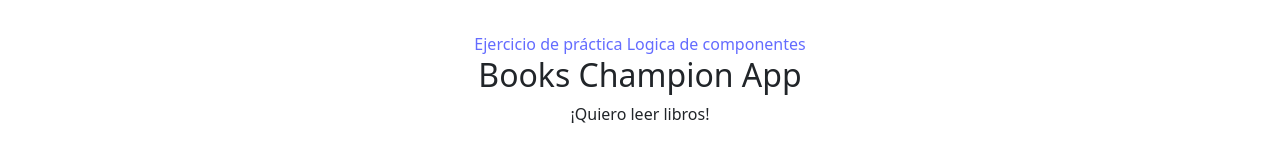
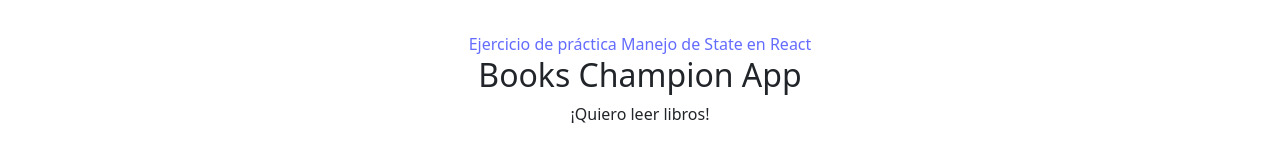
Before and after one commit to npeturro/project_labo2024, a React (Vite) app: page / in a window 1280 px wide. Shown: the top 160 px of the page. Built offline with nearby package versions, Linux system fonts and the light colour scheme.

Commit message:
Cambio de titulo

```diff
--- a/src/App.jsx
+++ b/src/App.jsx
@@ -42,7 +42,7 @@
 
   return (
     <div >
-      <a href="https://frro.cvg.utn.edu.ar/pluginfile.php/172899/mod_resource/content/4/U1.2%20L%C3%B3gica%20de%20componentes.pdf" target='_blank'>Ejercicio de práctica Logica de componentes</a>
+      <a href="https://frro.cvg.utn.edu.ar/pluginfile.php/174763/mod_resource/content/4/U2.1_%20Manejo%20de%20state%20en%20React%20%281%29.pdf" target='_blank'>Ejercicio de práctica Manejo de State en React</a>
       <h2>Books Champion App</h2>
       <p>¡Quiero leer libros!</p>
       <Books
```
